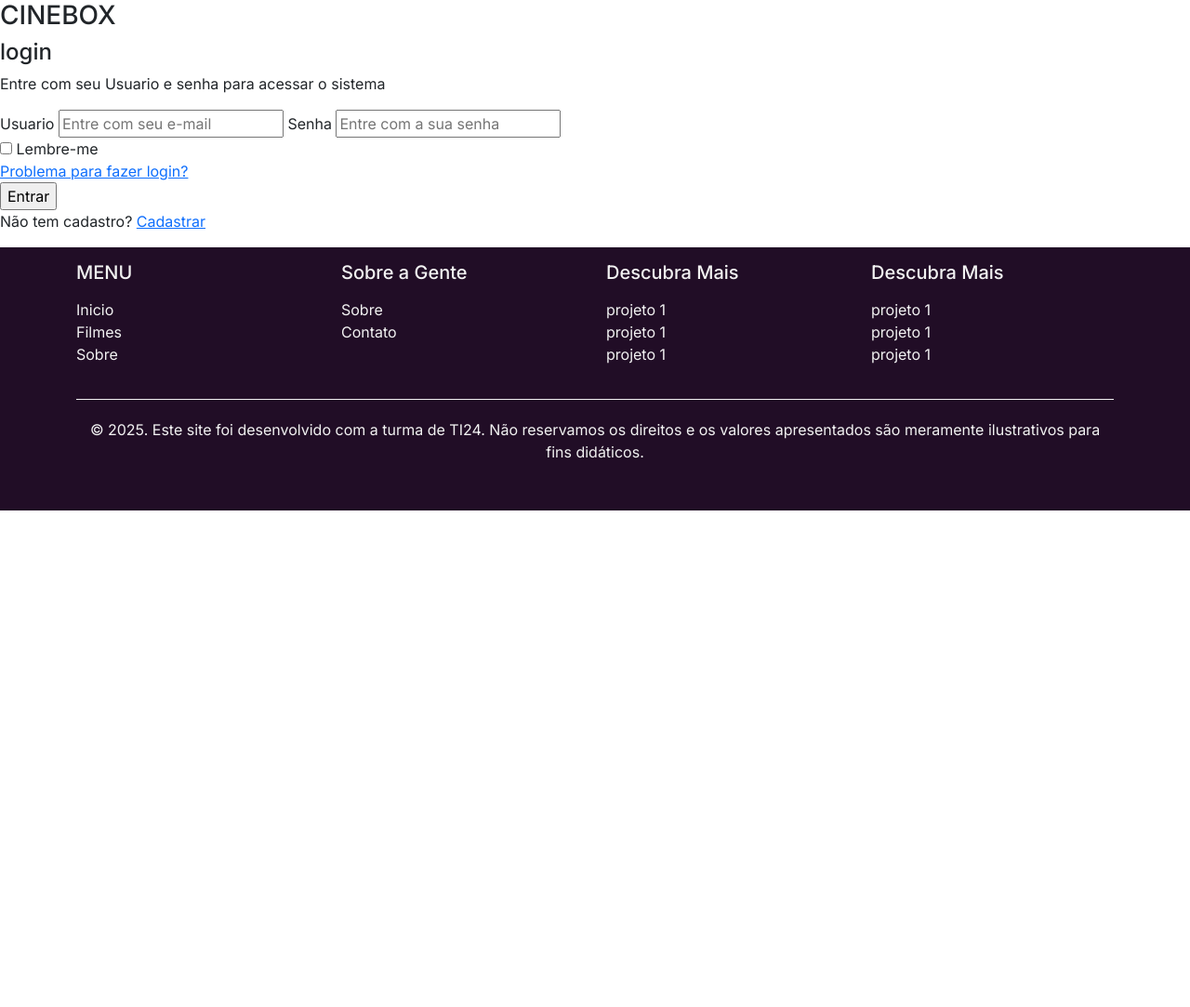
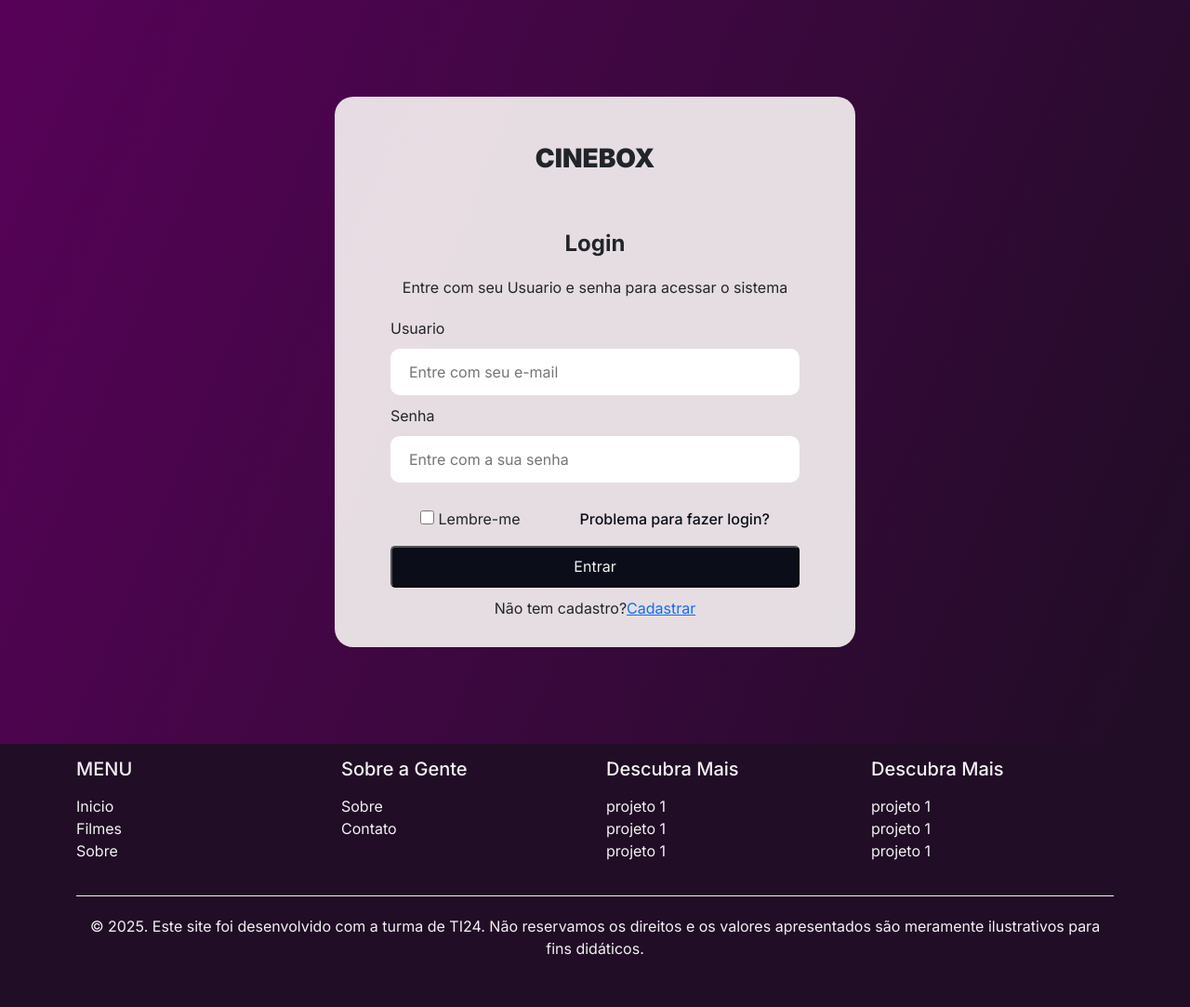
Before and after one commit to ismarsi-matheus/cinebox, a PHP site: page /usuario-login.php in a window 1280 px wide. Shown: the part 120-1203 px from the top of the page at 93% size. Before the commit the page ends 800 px from the top, so only its background shows below. Run offline with PHP 8.4, Linux system fonts and the light colour scheme.

Commit message:
sistema de iniciar e sair de login

```diff
--- /dev/null
+++ b/assets/css/login.css
@@ -0,0 +1,149 @@
+#login,
+#cadastro {
+    height: 100%;
+    min-height: 100vh;
+    padding: 20px 0;
+    background: linear-gradient(112deg, #580259 -0.99%, #210D26 96.79%);
+    display: flex;
+    align-items: center;
+    justify-content: center;
+}
+
+main.login {
+    max-width: 560px;
+    max-height: 680px;
+    width: 100%;
+    height: 100%;
+    background-color: rgba(249, 244, 244, 0.9);
+    border-radius: 20px;
+    transition: 2s;
+}
+
+#login form {
+    display: flex;
+    flex-direction: column;
+    padding: 10px 60px;
+}
+
+#login h3,
+#login h4,
+#login p {
+    display: flex;
+    justify-content: center;
+    margin-bottom: 20px;
+}
+
+#login h3 {
+    font-weight: 900;
+    margin: 50px 0;
+
+}
+
+#login h4 {
+    font-weight: 700;
+    text-transform: capitalize;
+}
+
+#login input[type="text"],
+#login input[type="password"] {
+    border: none;
+    border-radius: 10px;
+    padding: 10px 20px;
+    margin: 10px 0;
+    height: 50px;
+}
+
+#login input[type="checkbox"] {
+    width: 15px;
+    height: 15px;
+}
+
+.linha {
+    display: flex;
+    justify-content: space-around;
+    margin: 17px 0;
+}
+
+.lembre>label {
+    cursor: pointer;
+}
+
+.ajuda {
+    text-decoration: none;
+    color: var(--color-black);
+    font-weight: 500;
+}
+
+.ajuda:hover {
+    text-decoration: underline;
+}
+
+#login .entrar {
+    height: 45px;
+    width: auto;
+    border-radius: 5px;
+    margin-bottom: 10px;
+    display: flex;
+    justify-content: center;
+    align-items: center;
+}
+
+#login .entrar {
+    background-color: var(--color-black);
+    color: var(--color-white);
+}
+
+#cadastro main {
+    display: flex;
+    align-items: center;
+    justify-content: center;
+    height: 100%;
+}
+
+.cadastro-pessoa {
+    display: flex;
+    flex-direction: column;
+    background-color: rgba(249, 244, 244, 0.9);
+    max-width: 560px;
+    min-width: 500px;
+    border-radius: 40px;
+    padding: 40px 30px;
+    margin-top: 20px;
+    margin-bottom: 20px;
+    border: 2px;
+
+}
+
+.cadastro-pessoa label {
+    font-size: 1.3rem;
+    font-weight: 500;
+}
+
+.cadastro-pessoa h2 {
+    margin-bottom: 30px;
+    text-transform: uppercase;
+    font-weight: 700;
+    text-align: center;
+
+}
+
+.cadastro-pessoa input[type="text"],
+.cadastro-pessoa input[type="month"],
+.cadastro-pessoa input[type="number"],
+.cadastro-pessoa input[type="password"],
+.cadastro-pessoa select {
+    border: none;
+    border-radius: 10px;
+    padding: 10px 20px;
+    margin: 5px 0;
+    height: 40px;
+    width: 100%;
+}
+
+.cadastro-pessoa input[type="submit"] {
+    width: 30%;
+    background-color: var(--color-green);
+    color: var(--color-white);
+    align-self: end;
+    margin-top: 15px;
+}
--- a/includes/header.php
+++ b/includes/header.php
@@ -1,3 +1,7 @@
+<?php session_start();?>
+
+
+
 <!DOCTYPE html>
 <html lang="pt-br">
 
@@ -28,6 +32,7 @@
     <link rel="stylesheet" href="assets/css/carrossel.css">
     <link rel="stylesheet" href="assets/css/filmes.css">
     <link rel="stylesheet" href="assets/css/usuario.css">
+    <link rel="stylesheet" href="assets/css/login.css">
 
 
 </head>
--- a/includes/user_header.php
+++ b/includes/user_header.php
@@ -1,5 +1,5 @@
 <div class="row">
-    <h4 class="identificacao">Bem vindo: Joaquim...</h4>
+    <h4 class="identificacao">Bem vindo: <?=$_SESSION['nome']?></h4>
 </div>
 <div class="row">
     <div class="col d-flex justify-content-between">
@@ -10,6 +10,6 @@
             <a href="#" class="mx-1 btn btn-roxo">Cad. Usuario</a>
             <a href="#" class="mx-1 btn btn-roxo">Config</a>
         </div>
-        <a href="#" class="btn btn-roxo">Sair</a>
+        <a href="./usuario.php?sair=true" class="btn btn-roxo">Sair</a>
     </div>
 </div>
```
Also changed, not shown: usuario-login.php (+46 -0 lines), usuario.php (+11 -0 lines).
